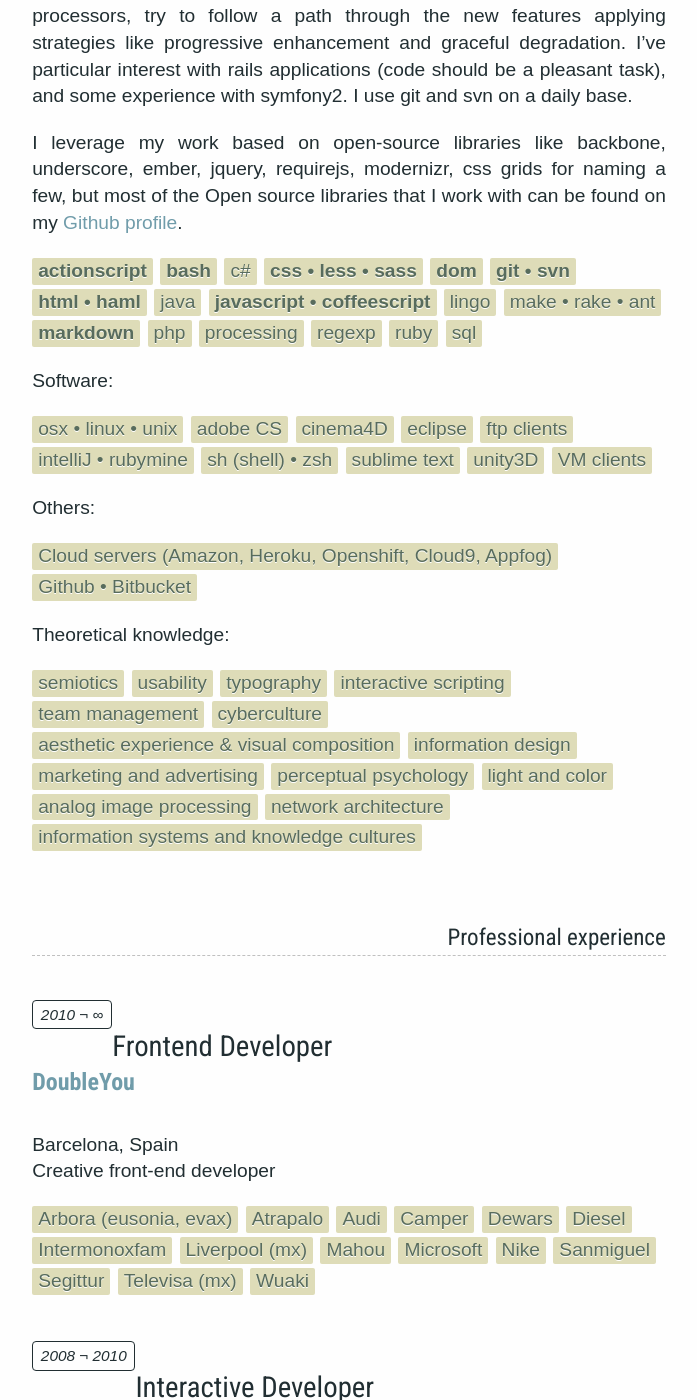
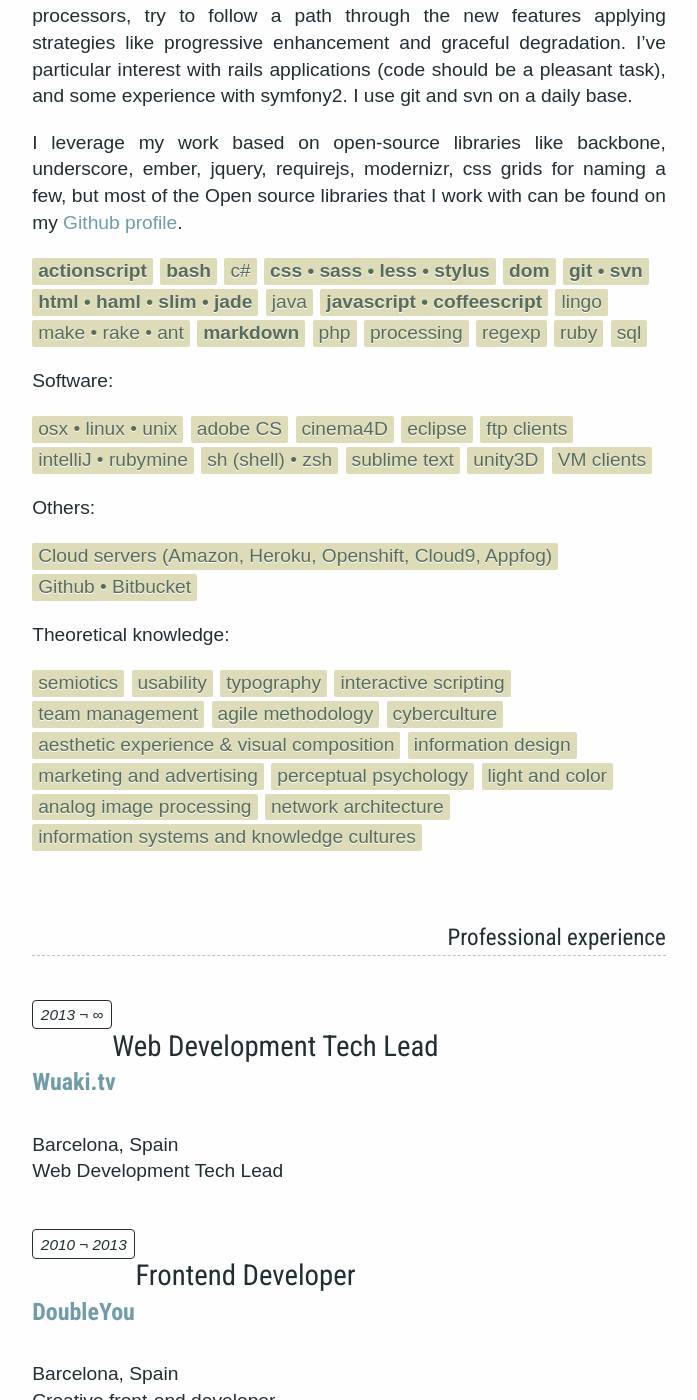
Before and after one commit to am/cv, a Jekyll site: the page built from index.md, in a window 1280 px wide and 1400 px high, scrolled down 1180 px. Shown: the whole window, without its empty margins (291-988 px from the left). Built offline with Jekyll 4.4.1, drawn with Linux system fonts in a browser that asks for light colours; Markdown is read by kramdown in place of the engine named in the settings.

Commit message:
Update professional experience

```diff
--- a/index.md
+++ b/index.md
@@ -32,10 +32,10 @@ I leverage my work based on open-source libraries like backbone, underscore, emb
 - **actionscript**
 - **bash**
 - c#
-- **css • less • sass**
+- **css • sass • less • stylus**
 - **dom**
 - **git • svn**
-- **html • haml**
+- **html • haml • slim • jade**
 - java
 - **javascript • coffeescript**
 - lingo
@@ -72,6 +72,7 @@ Theoretical knowledge:
 - typography
 - interactive scripting
 - team management
+- agile methodology
 - cyberculture
 - aesthetic experience & visual composition
 - information design
@@ -86,7 +87,15 @@ Theoretical knowledge:
 Professional experience
 -----------------------
 
-_2010 ¬ ∞_
+_2013 ¬ ∞_
+### Web Development Tech Lead
+#### [Wuaki.tv](http://www.wuaki.tv/ "Wuaki.tv")
+
+Barcelona, Spain
+Web Development Tech Lead
+
+
+_2010 ¬ 2013_
 ### Frontend Developer
 #### [DoubleYou](http://www.doubleyou.com/ "Doubleyou")
 
@@ -141,8 +150,7 @@ _2006 ¬ 2008_
 #### Complexresponse
 
 Portugal
-art direction, communications media management, graphic design, photography, illustration, web design,
-multimedia applications, video, 3d animation — in collaboration with marta pinto
+art direction, communications media management, graphic design, photography, illustration, web design, multimedia applications, video, 3d animation — in collaboration with marta pinto
 
 - Centro de Estudo de Esposende
 - Chemega Design
```
